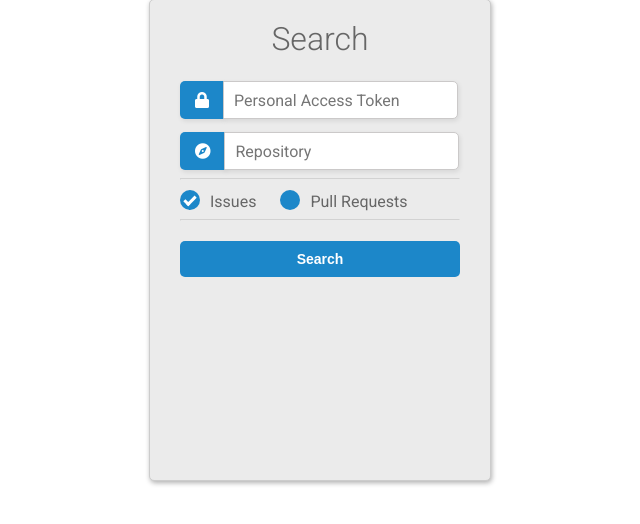
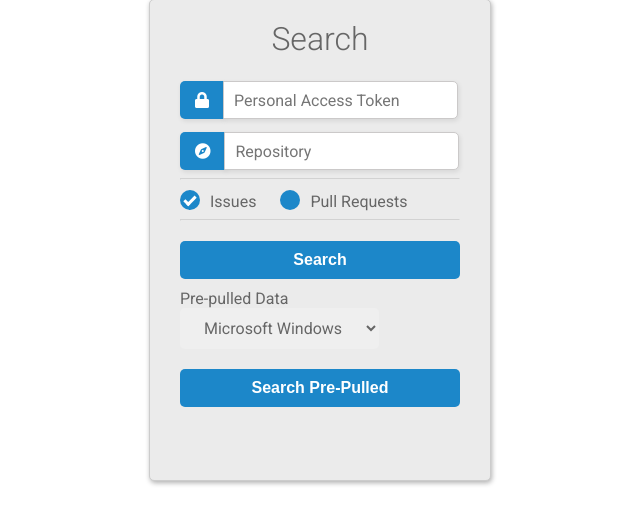
Before and after one commit to yvah/OpenSourceDynamics, a Flask app: page / in a window 1280 px wide. Shown: the part 160-684 px from the top of the page, without its empty margins (320-960 px from the left). Run offline with Flask 3, Linux system fonts and the light colour scheme; some libraries are stand-ins or nearby versions.

Commit message:
commiting selector

```diff
--- a/Setup.py
+++ b/Setup.py
@@ -2,12 +2,15 @@ from flask import Flask, render_template, request
 from bridge import run_all
 from pr_nlu_analysis import Repository
 from time import time
+import numpy
 import json
-app = Flask(__name__, static_folder="templates", static_url_path="")
+import webbrowser
+app = Flask(__name__, static_folder="templates, fetched_data", static_url_path="")
 
-@app.route("/")
+@app.route("/", methods=["GET"])
 def index():
-    return render_template("index.html")
+    pre_pulled = numpy.array(["Flutter", "swEng", "Microsoft Windows"])
+    return render_template("index.html", pre_pulled=pre_pulled)
 
 @app.route("/query", methods=["POST"])
 def query():
@@ -19,6 +22,13 @@ def query():
     print(user,repo,type)
     run_all(user,repo,type)
     return render_template("index.html")
+
+@app.route("/pulled", methods=["POST"])
+def pulled():
+    repo = request.form["Pre-Pulled Data"]
+    print(repo)
+
+    return webbrowser.open("https://eu-gb.dataplatform.cloud.ibm.com/dashboards/76dcd7cf-ca85-4654-b47a-02610eac5955/view/5f65e53600b009ea6de3c4e40799280374312255b0bb8a01d6837b4909642297a86a4093c87c1e08d9175363f5b91a5acd")
 if __name__ == '__main__':
    app.run()
 # use https://raw.githubusercontent.com/yvah/SwEng-group13/API/query.py as source for query
--- a/templates/index.html
+++ b/templates/index.html
@@ -121,12 +121,24 @@
       border-radius: 5px;
       border: none;
       background: #1c87c9;
-      font-size: 14px;
+      font-size: 16px;
       font-weight: 600;
       color: #fff;
       }
       button:hover {
       background: #26a9e0;
+      }
+      select{
+        border:none;
+        padding: 10px 20px;
+        border-radius:5px;
+        font-family: Roboto, Arial, sans-serif;
+        font-size: 16px;
+        color: #666;
+      }
+
+      select:focus{
+        outline:none;
       }
     </style>
   </head>
@@ -151,6 +163,17 @@
           <button type="search" href="/">Search</button>
         </div>
       </form>
+      <form method ="POST" action="/pulled">
+      <label for="Pre-Pulled Data">Pre-pulled Data</label>
+        <select name="Pre-Pulled Data"method="GET" action="/" id="Pre-Pulled Data">
+          {% for data in pre_pulled %}
+          <option value= "{{data}}" SELECTED>{{data}}</option>"
+          {% endfor %}
+        </select>
+        <div class="btn-block">
+          <button type="search" href="/">Search Pre-Pulled</button>
+        </div>
+      </form>
     </div>
   </body>
 </html>
```
